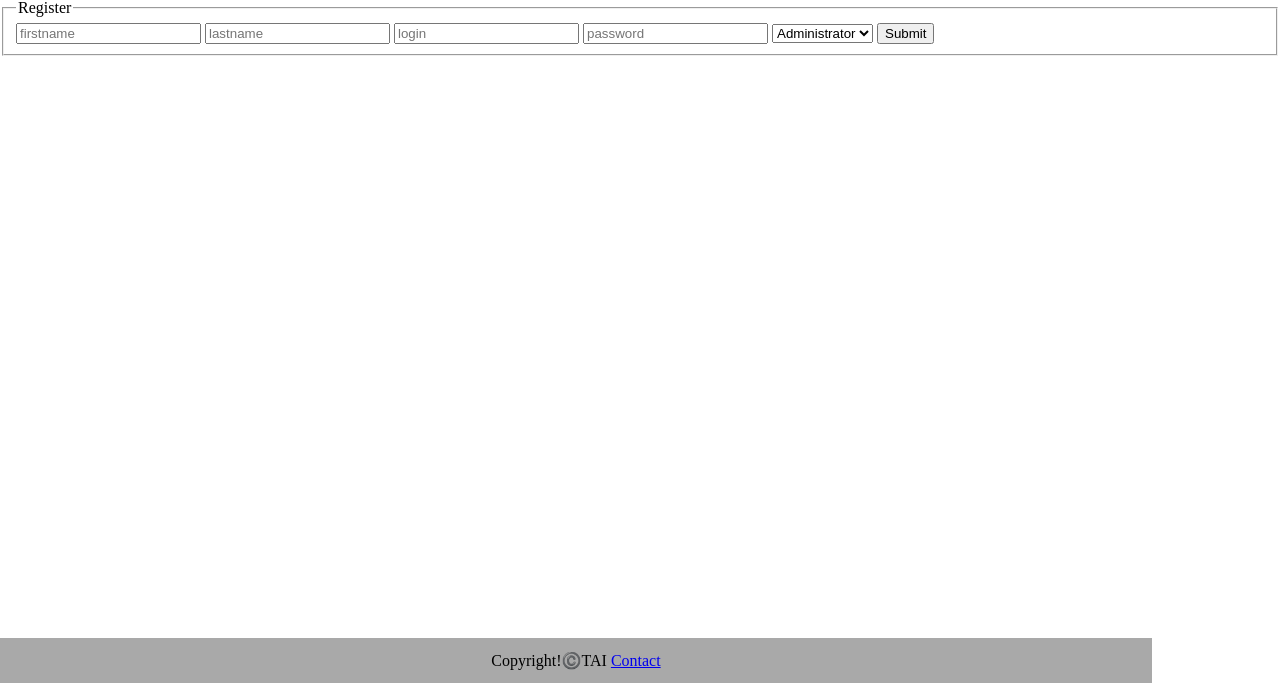
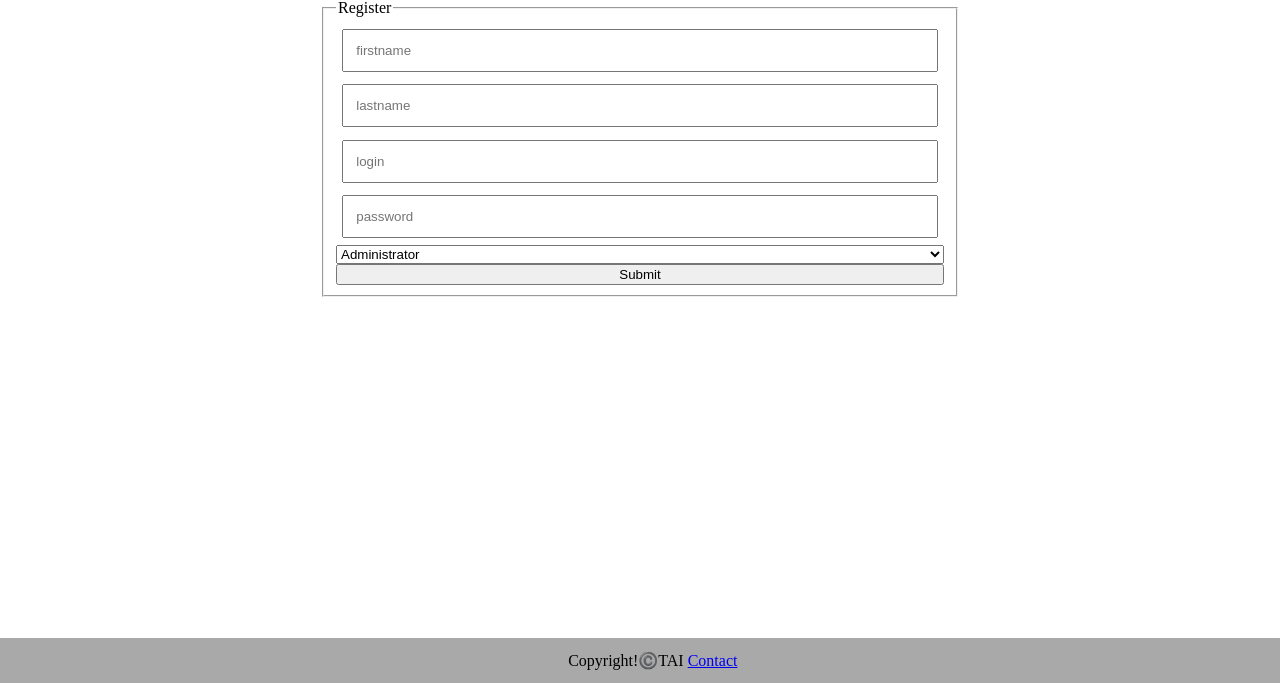
Before and after one commit to Bodhix20/tai, a PHP site: page /php/register.php in a window 1280 px wide. Shown: the part 117-800 px from the top of the page. Run offline with PHP 8.4, Linux system fonts and the light colour scheme.

Commit message:
test banner

```diff
--- a/view/css/example.css
+++ b/view/css/example.css
@@ -14,6 +14,10 @@ body {
     margin: 0px auto;
     height: 100vh;
     background-color: white;
+}
+
+header{
+    background-image: url(/figs/banner.jpg);
 }
 
 h1 {
@@ -45,7 +49,7 @@ footer {
     position: absolute;
     bottom: 0px;
     margin: 0px;
-    width: 88%;
+    width: 100%;
 }
 
 
@@ -90,5 +94,7 @@ h3 {
 }
 
 .loginFormContainer fieldset input{
-    padding : 0.5% ;
+    padding : 2% ;
+    margin : 1% ;
+
 }
--- a/view/php/loginExample.php
+++ b/view/php/loginExample.php
@@ -40,10 +40,11 @@
                 <input type="text" placeholder="login" id="login" name="login">
                 <input type="password" placeholder='password' id='pwd' name="pwd">
                 <button type="submit">Submit</button>
+                <a href="/view/php/register.php"><p> Pas de compte ? Créez en un ! </p></a>
             </fieldset>
         </form>
 
-        <a href="/view/php/register.php"><p> Pas de compte ? Créez en un ! </p></a>
+
 
         <?php include_footer(); ?>
 
--- a/view/php/register.php
+++ b/view/php/register.php
@@ -10,7 +10,7 @@
     <head>
         <meta charset="UTF-8">
         <meta name="viewport" content="width=device-width, initial-scale=1.0">
-        <link rel="stylesheet" href="view/css/example.css">
+        <link rel="stylesheet" href="/view/css/example.css">
         <title>Register test</title>
     </head>
     <body>
@@ -25,7 +25,7 @@
             }
         ?>
 
-        <form method="post" action="/registerController.php">
+        <form method="post" action="/registerController.php" class="loginFormContainer">
             <fieldset>
                 <legend>Register</legend>
                 <input type="text" placeholder="firstname" id="firstname" name="firstname">
```
Also changed, not shown: figs/banner.jpg (added).
